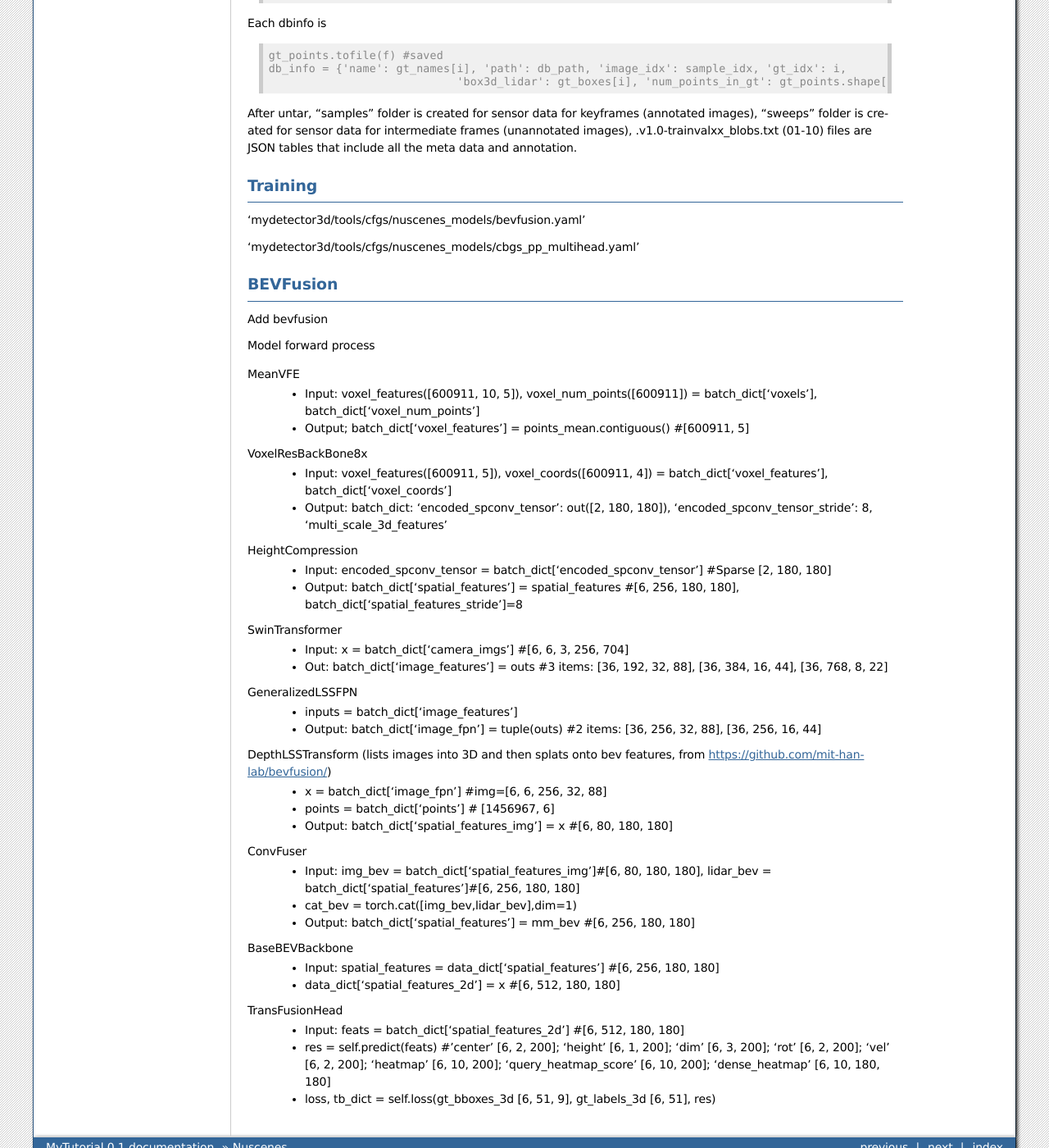
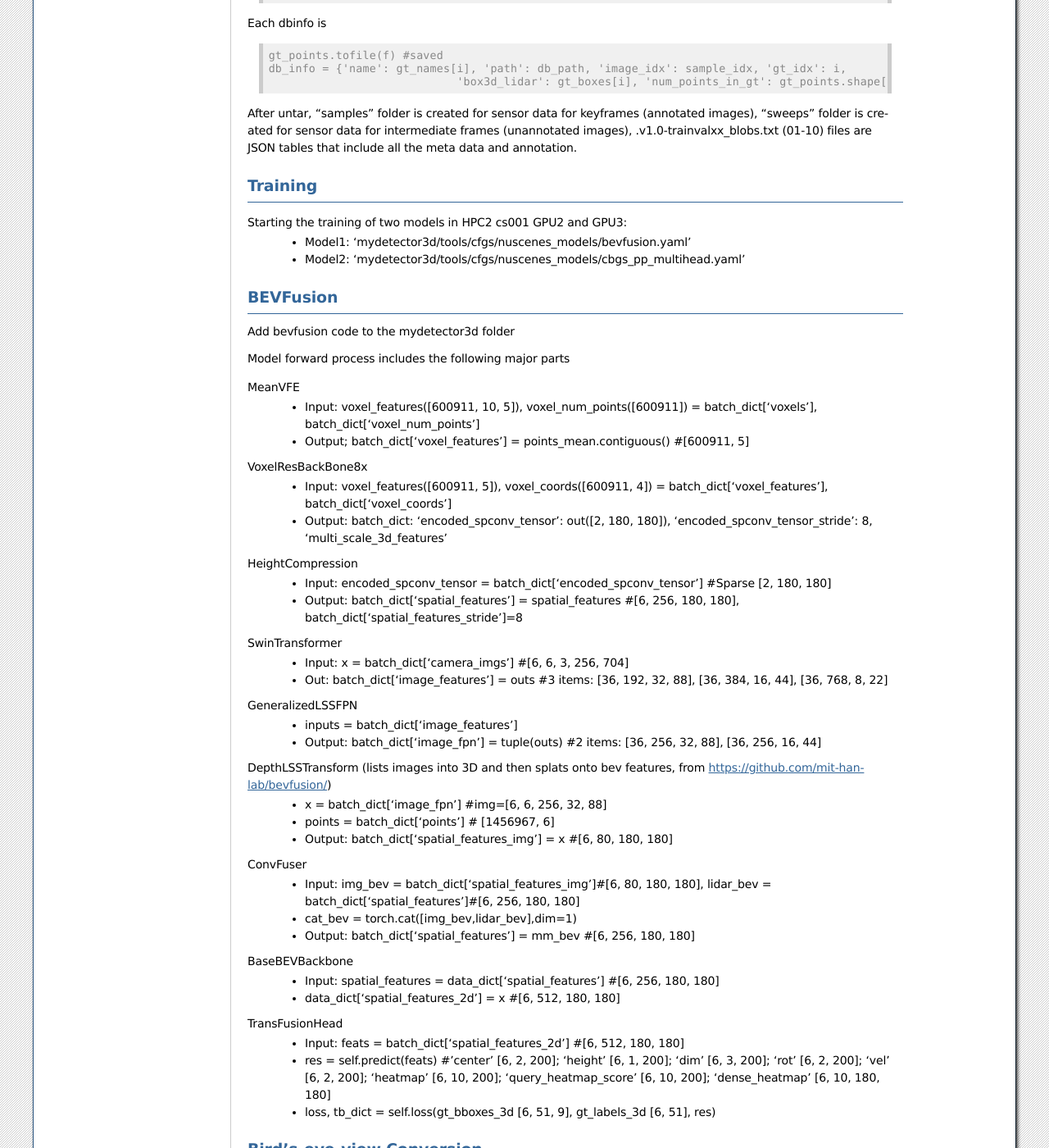
Before and after one commit to lkk688/mytutorial, a Sphinx documentation site: the page built from docs/source/nuscenes.rst, in a window 1280 px wide and 1400 px high, scrolled down 1966 px. Shown: the whole window at 82% size. Built offline with Sphinx 7.4.7, drawn with Linux system fonts in a browser that asks for light colours; some of the changed text lies outside the part shown.

```diff
--- a/docs/source/index.rst
+++ b/docs/source/index.rst
@@ -17,11 +17,15 @@ Contents
    CondaEnv
    HPC2
    WSL2
+   MacML
+   jetson
    mydetector3d
    3DV2X
    nuscenes
    intelfpga
-   jetson
+   intelfpgalinux
+   ADI
+   MATLAB
    test
    usage
    api
--- a/docs/source/nuscenes.rst
+++ b/docs/source/nuscenes.rst
@@ -115,16 +115,15 @@ After untar, "samples" folder is created for sensor data for keyframes (annotate
 
 Training
 ---------------------
-
-'mydetector3d/tools/cfgs/nuscenes_models/bevfusion.yaml'
-
-'mydetector3d/tools/cfgs/nuscenes_models/cbgs_pp_multihead.yaml'
+Starting the training of two models in HPC2 cs001 GPU2 and GPU3:
+  * Model1: 'mydetector3d/tools/cfgs/nuscenes_models/bevfusion.yaml'
+  * Model2: 'mydetector3d/tools/cfgs/nuscenes_models/cbgs_pp_multihead.yaml'
 
 BEVFusion
----------------------
-Add bevfusion
+----------
+Add bevfusion code to the mydetector3d folder
 
-Model forward process
+Model forward process includes the following major parts
 
 MeanVFE
   * Input: voxel_features([600911, 10, 5]), voxel_num_points([600911]) = batch_dict['voxels'], batch_dict['voxel_num_points']
@@ -164,3 +163,9 @@ TransFusionHead
   * Input: feats = batch_dict['spatial_features_2d'] #[6, 512, 180, 180]
   * res = self.predict(feats) #'center' [6, 2, 200]; 'height' [6, 1, 200]; 'dim' [6, 3, 200]; 'rot' [6, 2, 200]; 'vel' [6, 2, 200]; 'heatmap' [6, 10, 200]; 'query_heatmap_score' [6, 10, 200]; 'dense_heatmap' [6, 10, 180, 180]
   * loss, tb_dict = self.loss(gt_bboxes_3d [6, 51, 9], gt_labels_3d [6, 51], res)
+
+Bird's-eye-view Conversion
+--------------------------
+add new folder (mydetector3d/datasets/nuscenes/lss) to test the Bird's-eye-view Conversion based on lss model.
+
+Finished training on the "/data/cmpe249-fa22/nuScenes/nuScenesv1.0-mini/" data via "mydetector3d/datasets/nuscenes/lss/lssmain.py", the model is saved in the output folder.
```
Also changed, not shown: other parts of docs/source/nuscenes.rst (+1 -1 lines), docs/source/MacML.rst (+15 -0 lines).
